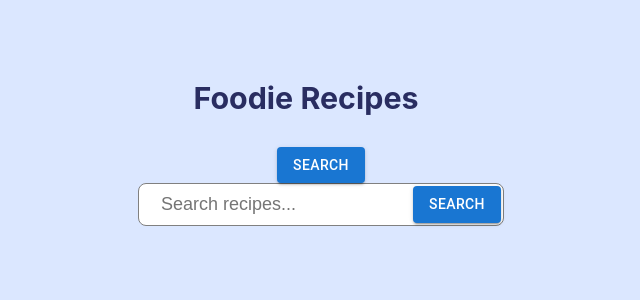
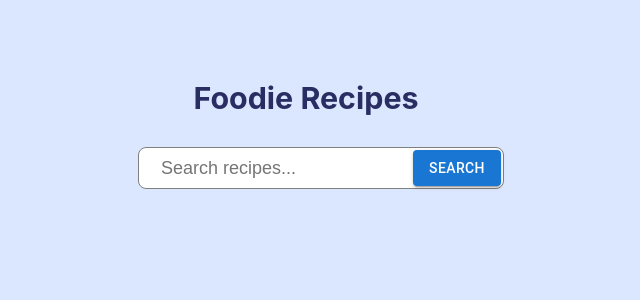
Before and after one commit to johnmaxnew/Foodie-Recipe-API-in-React-JS, a React (Create React App) app: page / in a window 1280 px wide. Shown: the top 300 px of the page, without its empty margins (319-959 px from the left). Built offline with nearby package versions, Linux system fonts and the light colour scheme.

Commit message:
modified styling

```diff
--- a/src/App.js
+++ b/src/App.js
@@ -38,12 +38,9 @@ function App() {
       <div className="main">
         <header className="App-header">
           <h3  className="header_title">Foodie Recipes</h3>
-          <Button type="submit" variant="contained" onClick={getRecipes}>Search</Button>
-
           <form className="search" onSubmit={onSubmit}>
             <input type="text" className="search-input" placeholder="Search recipes..."
             value={query} onChange={(e) => setquery(e.target.value)}/>
-            {/* <input type="submit" value="search"/> */}
             <Button type="submit" variant="contained">Search</Button>
           </form>
 
@@ -61,7 +58,6 @@ function App() {
             <Box sx={{ flexGrow: 1 }}>
               <Grid container spacing={2}>
                   <Grid item xs={12} sm={6} md={4}>
-                      {/* <Card/> */}
                       {recipes.map(recipe => {
                         return  <Card recipe={ recipe } />;
                       })}
--- a/src/components/Card.js
+++ b/src/components/Card.js
@@ -20,10 +20,10 @@ export default function MediaCard({ recipe }) {
         <Typography gutterBottom variant="h5" component="div">
         <p>{recipe["recipe"]["label"]}</p>
         </Typography>
-        <Typography variant="body2" color="text.secondary">
+        {/* <Typography variant="body2" color="text.secondary">
           Lizards are a widespread group of squamate reptiles, with over 6,000
           species, ranging across all continents except Antarctica
-        </Typography>
+        </Typography> */}
       </CardContent>
       <CardActions>
         <Button size="small">Share</Button>
```
